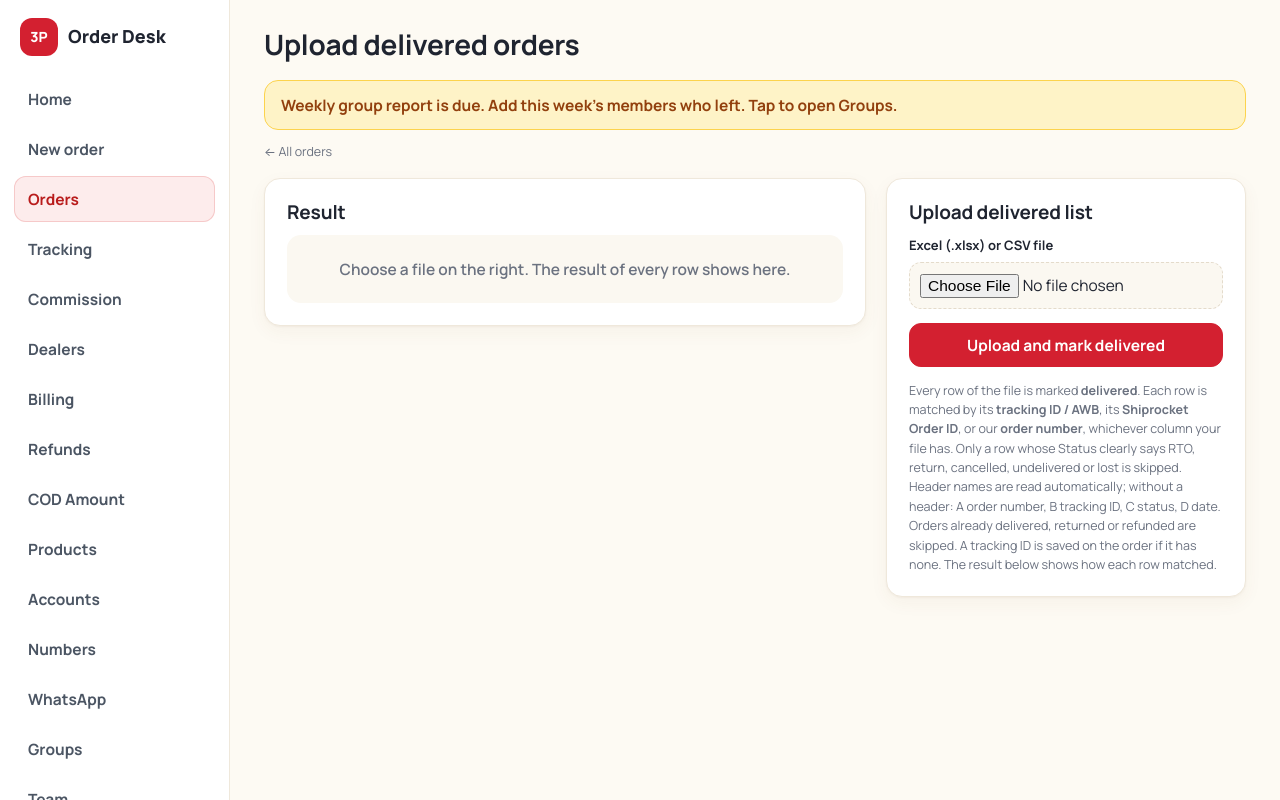
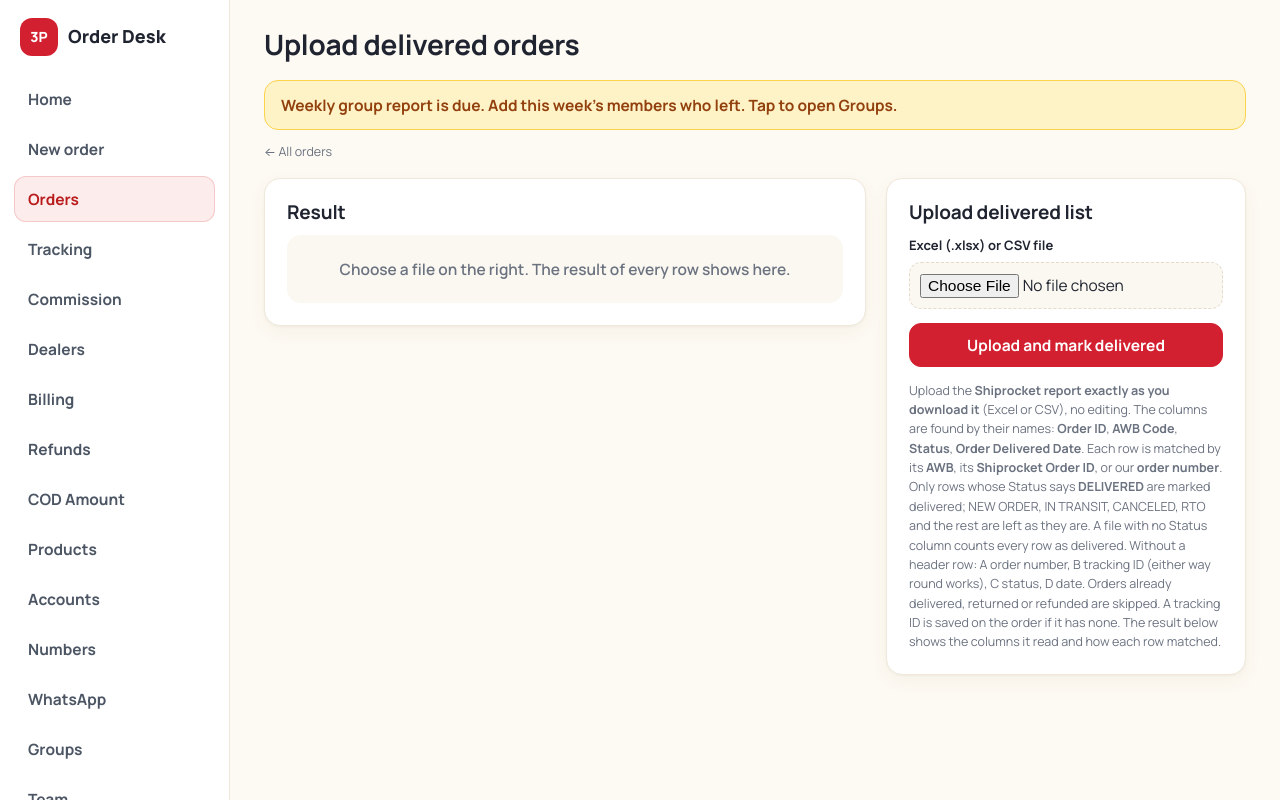
Before and after one commit to tmperfumehouseapp-cell/ptherdparty-new, a PHP site: page /pthirdparty/orders/delivered_upload.php in a window 1280 px wide. Run offline with PHP 8.4, Linux system fonts and the light colour scheme; the visitor is signed in with stand-in values (Sample User, id 1); tables that the repository leaves empty or names only in its code hold one stand-in row (values such as "Sample post").

Commit message:
Upload delivered list: read the Shiprocket report as downloaded (exact column names, shows column letters); with a Status column only DELIVERED rows count; lost-digit AWBs fall back to the Order ID
Co-Authored-By: Claude Sonnet 5.5 <noreply@anthropic.com>
Claude-Session: https://claude.ai/code/session_01AfZuVWJ2vEJzY6wY1ih8LN

```diff
--- a/pthirdparty/orders/delivered_upload.php
+++ b/pthirdparty/orders/delivered_upload.php
@@ -53,9 +53,10 @@ if ($_SERVER['REQUEST_METHOD'] === 'POST') {
             $date = $cols['date'] !== null ? sheet_date((string)($r[$cols['date']] ?? '')) : null;
             $line = ['row' => $i + 1, 'ref' => $shown, 'ok' => false, 'msg' => ''];
 
-            // every row of a delivered list counts as delivered; only a status that clearly says it did not arrive is skipped
-            if (dl_bad_status($statusText)) {
-                $line['msg'] = 'Status is "' . $statusText . '", so it was not marked delivered.';
+            // with a Status column only "Delivered" rows count; without one every row of the list is delivered
+            $why = dl_skip_reason($cols['status'], $statusText);
+            if ($why !== '') {
+                $line['msg'] = $why;
                 $results[] = $line;
                 continue;
             }
@@ -123,9 +124,10 @@ require __DIR__ . '/includes/header.php';
       <button class="btn btn-accent btn-block" type="submit">Upload and mark delivered</button>
     </form>
     <div class="sheet-note" style="margin-top:14px">
-      Every row of the file is marked <b>delivered</b>. Each row is matched by its <b>tracking ID / AWB</b>, its <b>Shiprocket Order ID</b>, or our <b>order number</b>, whichever column your file has.
-      Only a row whose Status clearly says RTO, return, cancelled, undelivered or lost is skipped. Header names are read automatically; without a header: A order number, B tracking ID, C status, D date.
-      Orders already delivered, returned or refunded are skipped. A tracking ID is saved on the order if it has none. The result below shows how each row matched.
+      Upload the <b>Shiprocket report exactly as you download it</b> (Excel or CSV), no editing. The columns are found by their names: <b>Order ID</b>, <b>AWB Code</b>, <b>Status</b>, <b>Order Delivered Date</b>.
+      Each row is matched by its <b>AWB</b>, its <b>Shiprocket Order ID</b>, or our <b>order number</b>. Only rows whose Status says <b>DELIVERED</b> are marked delivered; NEW ORDER, IN TRANSIT, CANCELED, RTO and the rest are left as they are.
+      A file with no Status column counts every row as delivered. Without a header row: A order number, B tracking ID (either way round works), C status, D date.
+      Orders already delivered, returned or refunded are skipped. A tracking ID is saved on the order if it has none. The result below shows the columns it read and how each row matched.
     </div>
   </section>
 </div>
--- a/pthirdparty/orders/includes/delivered_lib.php
+++ b/pthirdparty/orders/includes/delivered_lib.php
@@ -2,66 +2,96 @@
 // Matching for "Upload delivered list" (Shiprocket report or your own sheet).
 // A row is matched to an order by ANY of its ID columns, against: the tracking ID (AWB) saved on the order,
 // the Shiprocket Order ID saved on the order, or our own order number (#0168 / 168).
-// Every row of the list counts as delivered by default (it is a delivered list); only rows whose status clearly says
-// RTO / return / cancel / undelivered / lost, or says the parcel is still on its way (in transit, out for delivery...), are skipped.
+// If the file has a Status column only rows that say Delivered count (a full Shiprocket report also holds NEW ORDER, IN TRANSIT,
+// CANCELED, RTO ... rows). If it has none, it is a delivered list and every row counts.
 
-/** Cleans an ID read from a sheet: spaces, quotes, "123.0", and "1.68E+9" style numbers. */
+/**
+ * Cleans an ID read from a sheet: spaces, quotes, "123.0", and "1.68E+9" style numbers.
+ * A long number that Excel / the CSV turned into 1.9042E+13 has LOST its digits: it is returned as '' (unusable),
+ * unless the written digits are enough to give the full number back (1.680967393E+9 is exactly 1680967393).
+ */
 function dl_norm(string $v): string
 {
     $v = trim($v);
-    $v = str_replace(["\xC2\xA0", "\xE2\x80\x8B", ' ', "'", '"', '`'], '', $v);
+    $v = str_replace(["\xEF\xBB\xBF", "\xC2\xA0", "\xE2\x80\x8B", ' ', "'", '"', '`'], '', $v);
     if (preg_match('/^\d+\.0+$/', $v)) {
-        $v = preg_replace('/\.0+$/', '', $v);
-    } elseif (preg_match('/^\d+(\.\d+)?[eE]\+?\d+$/', $v)) {
-        $v = sprintf('%.0f', (float)$v); // a long number that Excel turned into 1.68096739E+9
+        return preg_replace('/\.0+$/', '', $v);
+    }
+    if (preg_match('/^(\d+)(?:\.(\d+))?[eE]\+?(\d+)$/', $v, $m)) {
+        $mantissaDigits = strlen($m[1] . ($m[2] ?? ''));
+        return $mantissaDigits >= (int)$m[3] + 1 ? sprintf('%.0f', (float)$v) : '';
     }
     return $v;
 }
 
-/** True when the status text says the parcel did NOT reach the customer. */
-function dl_bad_status(string $status): bool
+/**
+ * Why a row must NOT be marked delivered, or '' when it can be. Rule:
+ *   - the file has a Status column  -> only a status that says Delivered counts (a full Shiprocket report also holds NEW ORDER,
+ *     IN TRANSIT, OUT FOR DELIVERY, CANCELED, RTO ... rows, which must stay as they are)
+ *   - the file has no Status column -> it is a delivered list, every row counts
+ */
+function dl_skip_reason(?int $statusCol, string $status): string
 {
-    return $status !== '' && (bool)preg_match('/\b(rto|return(ed)?|cancel(l?ed)?|undeliver\w*|not\s+delivered|lost|damag\w*|failed|refus\w*|in\s*transit|out\s+for\s+delivery|picked(\s*up)?|pick\s*up|pending|shipped|dispatched|manifest\w*|awaiting|processing|ready\s+to\s+ship)\b/i', $status);
+    if ($statusCol === null) {
+        return '';
+    }
+    if (preg_match('/^\s*delivered\b/i', $status) && !preg_match('/\b(rto|undeliver\w*|not\s+delivered)\b/i', $status)) {
+        return '';
+    }
+    return $status === '' ? 'Status is empty, so it was not marked delivered.' : 'Status is "' . $status . '", not delivered.';
 }
 
-/** Finds the columns by their header names. Returns ['start' => first data row, 'order' => [cols], 'track' => [cols], 'status' => col|null, 'date' => col|null, 'names' => text]. */
+/** Excel column letter of a 0-based index: 0 = A, 25 = Z, 26 = AA. */
+function dl_col_letter(int $i): string
+{
+    $l = '';
+    for ($i++; $i > 0; $i = intdiv($i - 1, 26)) {
+        $l = chr(65 + ($i - 1) % 26) . $l;
+    }
+    return $l;
+}
+
+/**
+ * Finds the columns by their EXACT header names (a Shiprocket report has 127 columns, many with "order" or "awb" in the name,
+ * so loose matching would read the wrong ones). Returns ['start' => first data row, 'order' => [cols], 'track' => [cols],
+ * 'status' => col|null, 'date' => col|null, 'names' => text, 'header' => bool].
+ */
 function dl_detect_columns(array $rows): array
 {
-    $head = array_map(static fn($h) => strtolower(trim((string)$h)), $rows[0] ?? []);
+    $norm = static function ($h): string {
+        $h = strtolower(trim(str_replace("\xEF\xBB\xBF", '', (string)$h)));
+        return trim(preg_replace('/[\s_]+/', ' ', $h));
+    };
+    $head = array_map($norm, $rows[0] ?? []);
     $order = $track = [];
     $status = $date = null;
-    $hasHead = false;
     foreach ($head as $i => $h) {
         if ($h === '') {
             continue;
         }
-        if (preg_match('/status/', $h)) {
+        if (preg_match('/^(order |shipment |delivery |current )?status$/', $h)) {
             $status = $status ?? $i;
-            $hasHead = true;
-        } elseif (preg_match('/awb|tracking|waybill|way bill/', $h)) {
+        } elseif (preg_match('/^(awb( code| no\.?| number)?|tracking( id| no\.?| number| code)?|waybill( no\.?| number)?|way bill( no\.?)?|lr no\.?)$/', $h)) {
             $track[] = $i;
-            $hasHead = true;
-        } elseif (preg_match('/order|reference|ref no|ref\.?\s*id/', $h)) {
+        } elseif (preg_match('/^((shiprocket|channel|sr) )?order( id| no\.?| number)?$|^(reference|ref) (no\.?|number|id)$/', $h)) {
             $order[] = $i;
-            $hasHead = true;
-        } elseif (preg_match('/date|delivered/', $h)) {
+        } elseif (preg_match('/^((order|shipment|parcel) )?delivered( on| date| at| time)?$|^delivery date$/', $h)) {
             $date = $date ?? $i;
-            $hasHead = true;
         }
     }
-    if (!$hasHead) { // no header: A order number, B tracking ID, C status, D date
-        return ['start' => 0, 'order' => [0], 'track' => [1], 'status' => 2, 'date' => 3, 'names' => 'no header row: A = order number, B = tracking ID, C = status, D = date'];
+    $label = static function (array $cols) use ($rows): string {
+        return implode(', ', array_map(static fn($c) => 'column ' . dl_col_letter($c) . ' "' . trim(str_replace("\xEF\xBB\xBF", '', (string)($rows[0][$c] ?? ''))) . '"', $cols)) ?: 'none';
+    };
+    if (!$order && !$track) { // no header row: A order number, B tracking ID, C status, D date (the IDs are matched whichever way round they are)
+        return ['start' => 0, 'order' => [0], 'track' => [1], 'status' => 2, 'date' => 3, 'header' => false,
+                'names' => 'no header row found, so: column A = order number, column B = tracking ID, column C = status, column D = date'];
     }
-    $names = static function (array $cols) use ($rows): string {
-        return implode(', ', array_map(static fn($c) => '"' . trim((string)($rows[0][$c] ?? '')) . '"', $cols)) ?: 'none';
-    };
     return [
-        'start'  => 1,
-        'order'  => $order,
-        'track'  => $track,
-        'status' => $status,
-        'date'   => $date,
-        'names'  => 'order ID: ' . $names($order) . ' | tracking: ' . $names($track) . ' | status: ' . ($status !== null ? $names([$status]) : 'none (every row counts as delivered)') . ' | date: ' . ($date !== null ? $names([$date]) : 'none'),
+        'start'  => 1, 'header' => true,
+        'order'  => $order, 'track' => $track, 'status' => $status, 'date' => $date,
+        'names'  => 'Order ID: ' . $label($order) . ' | Tracking / AWB: ' . $label($track)
+                  . ' | Status: ' . ($status !== null ? $label([$status]) : 'none (every row counts as delivered)')
+                  . ' | Delivered date: ' . ($date !== null ? $label([$date]) : 'none'),
     ];
 }
 
```
